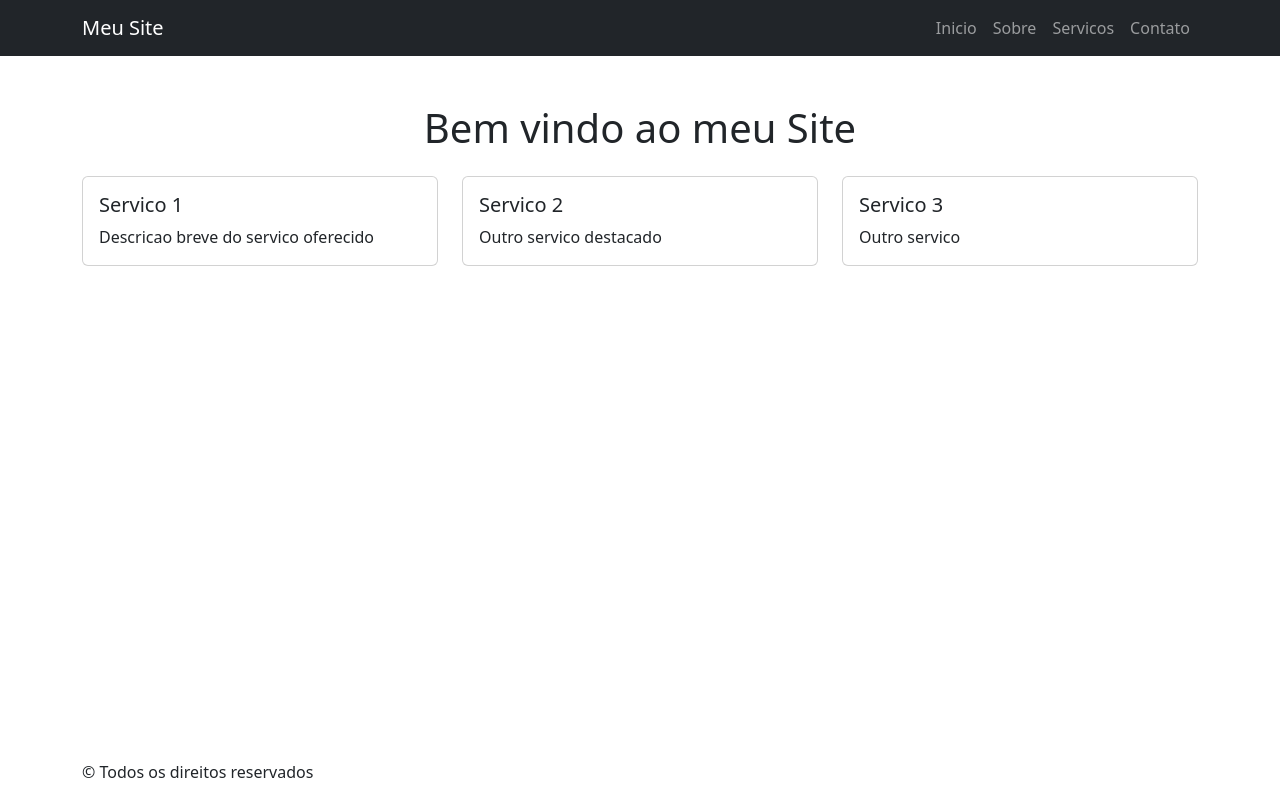
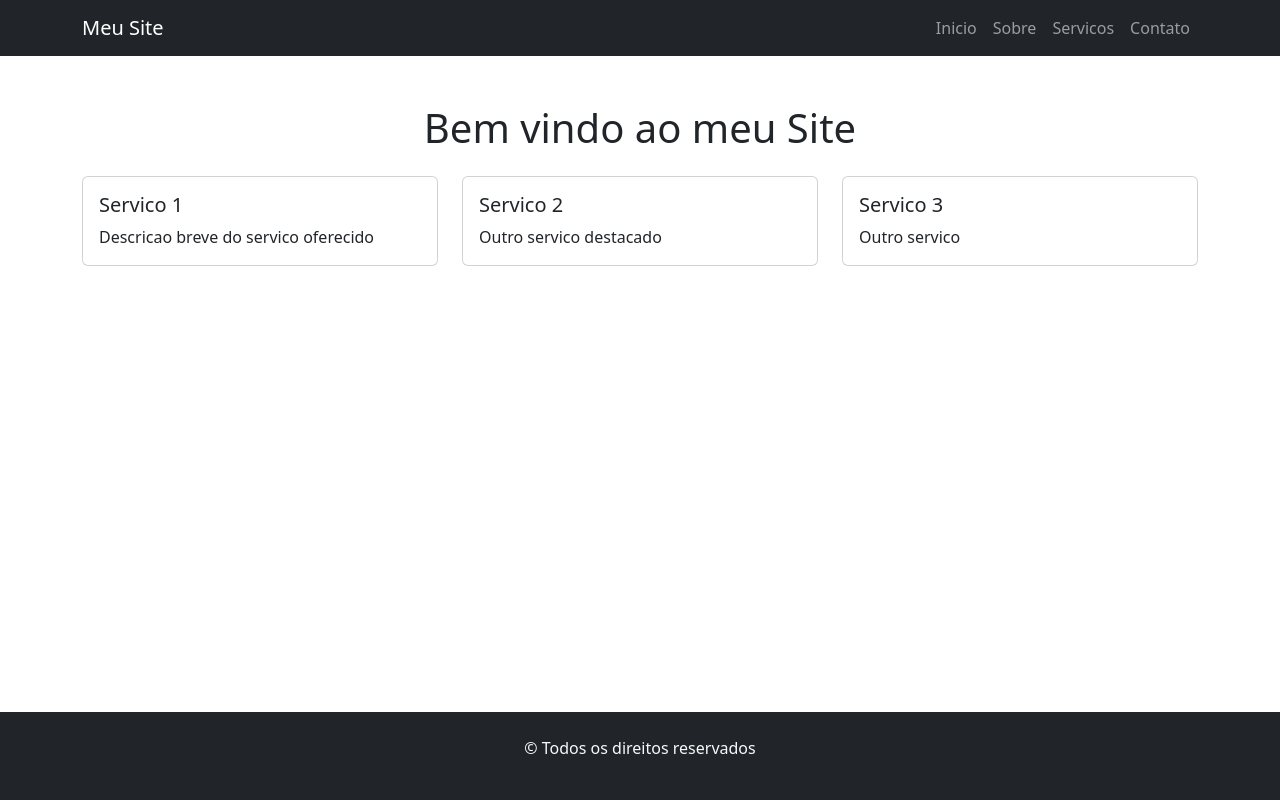
Before and after one commit to cynthiamaia/Disc.Web, a React (Vite) app in the folder site-com-bootstrap/: page / in a window 1280 px wide. Built offline with nearby package versions, Linux system fonts and the light colour scheme.

Commit message:
firebase

```diff
--- a/site-com-bootstrap/package.json
+++ b/site-com-bootstrap/package.json
@@ -11,6 +11,7 @@
   },
   "dependencies": {
     "bootstrap": "^5.3.8",
+    "firebase": "^12.3.0",
     "react": "^19.1.1",
     "react-bootstrap": "^2.10.10",
     "react-dom": "^19.1.1"
--- a/site-com-bootstrap/src/components/footer.jsx
+++ b/site-com-bootstrap/src/components/footer.jsx
@@ -1,9 +1,10 @@
 import { Container } from 'react-bootstrap';
 function Footer(){
     return (
-        <footer>
+        <footer className="bg-dark text-light
+        py-4 mt-2">
             <Container>
-                <p> &copy; Todos os direitos reservados</p>
+                <p className= "text-center"> &copy; Todos os direitos reservados</p>
             </Container>
         </footer>
     )
```
Also changed, not shown: site-com-bootstrap/src/firebase.jsx (added, +23 -0 lines), 1 other file (tests, documents, lock files or other folders).
